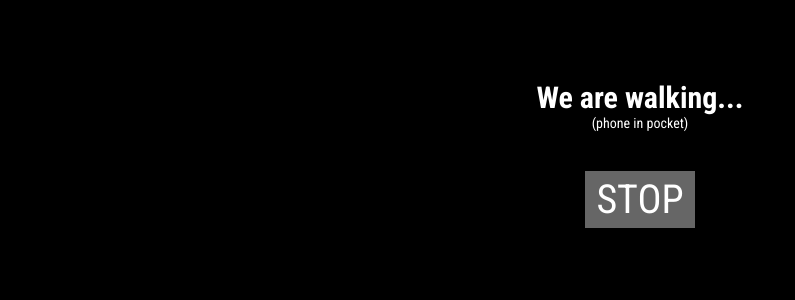
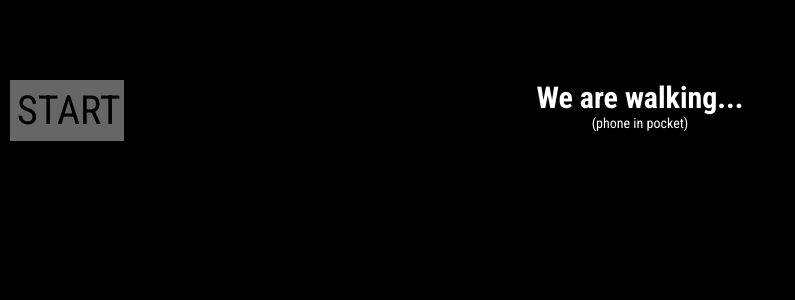
Before and after one commit to brianhouse/a_line_made_by_walking, a Python web app: template templates/walk.html in a window 1280 px wide. Shown: the top 300 px of the page, without its empty margins (0-795 px from the left). Run offline with Jinja, Linux system fonts and the light colour scheme; the template is opened without the code that fills it: most values are stand-ins (such as "Sample title", 1, 10 or a date in 2020); some libraries are stand-ins or nearby versions.

Commit message:
getting ios to recognize audio

```diff
--- a/static/playback.js
+++ b/static/playback.js
@@ -61,9 +61,6 @@ function timestamp () {
 
 function startWalk () {
     console.log("startWalk");
-    $('#walk_select').hide();
-    $('#start_btn').hide();
-    $('#stop_btn').show();
     playSound('left', 0, 0.0, 0.0); // iOS needs this
     playSound('right', 0, 0.0, 0.0); // iOS needs this
     setTimeout(startRecording, 4000 - 500); // 4s for countoff, 0.5s for the accelerometer to get going
@@ -128,7 +125,7 @@ function stopWalk () {
 
 function sendWalk () {
     console.log("sendWalk");
-    $('#stop_btn').hide();
+    $('#start_btn').hide();
     $('#readings').hide();
     var duration = stop_time - start_time;
     if (start_time == null) {
@@ -169,6 +166,10 @@ $(document).ready(function() {
     loadSound('left', "/static/snd/left.wav");
     loadSound('right', "/static/snd/right.wav");
 
-    setTimeout(startWalk, 3000);
+    $('#start_btn').click(function () {
+        startWalk();
+        $('#start_btn').html("STOP");
+        $('#start_btn').click(stopWalk);
+    });
 
 });
--- a/static/style.css
+++ b/static/style.css
@@ -47,7 +47,7 @@ body, html {
         text-decoration: none;
         display: block;
     }
-    .instructions a.stop {
+    .instructions a#start_btn {
         font-size: 40px;
         text-decoration: none;
         display: block;
@@ -56,7 +56,7 @@ body, html {
         width: 100px;
         margin: auto;
     }
-        .instructions a.stop:hover {
+        .instructions a#start_btn:hover {
             background-color: white;
             color: #666;
         }
--- a/templates/map.html
+++ b/templates/map.html
@@ -14,6 +14,6 @@
 {% block body %}
 
     <div id="map"></div>
-    <a id="start_btn" href="javascript:startWalk();">START</a>
+    <a id="start_btn">START</a>
 
 {% endblock body %}
--- a/templates/walk.html
+++ b/templates/walk.html
@@ -17,7 +17,7 @@
         </h4>
         <h3>(phone in pocket)</h3>
         <h4></h4>
-        <a class="stop" href="javascript:stopWalk();">STOP</a>
+        <a id="start_btn" href="javascript:startWalk();">START</a>
     </div>
     <div id="readings">
         <span id="display_x"></span><br />
```
Also changed, not shown: static/map.js (+3 -4 lines).
